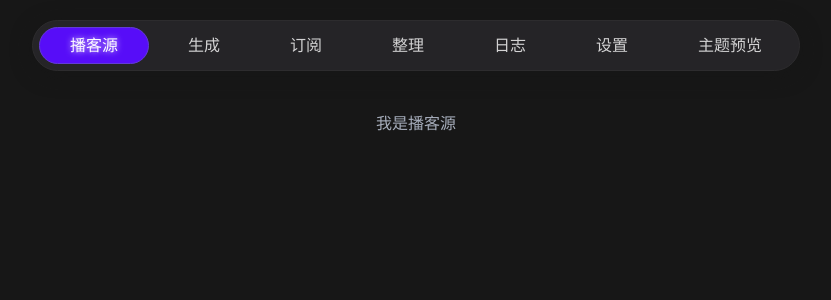
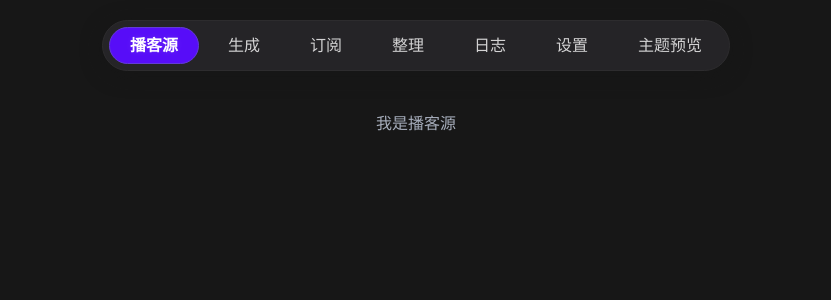
Before and after one commit to Alano-i/audio_tools, a React (Vite) app in the folder frontend/: page /podcastSource in a window 1280 px wide. Shown: the top 300 px of the page, without its empty margins (224-1055 px from the left). Built offline with nearby package versions, Linux system fonts and the light colour scheme; the HTML template or start-up script is replaced by a standard one.

Commit message:
Update index.css

```diff
--- a/frontend/src/components/Tabs/index.css
+++ b/frontend/src/components/Tabs/index.css
@@ -22,7 +22,7 @@
   height: var(--tab-after-height, 0);
   border-radius: 50px;
   content: "";
-  transition: all 0.5s ease;
+  transition: all 0.35s ease;
   border-radius: 100px;
   border: 1px solid #633bd6;
   box-sizing: border-box;
@@ -35,7 +35,7 @@
   justify-content: center; /* 水平居中 */
   font-size: 16px;
   line-height: 2.2;
-  padding: 0 30px 0 30px;
+  padding: 0 20px 0 20px;
   cursor: pointer;
   user-select: none;
   border: 1px solid #623bd600;
@@ -46,7 +46,7 @@
 .my-tab:hover,
 .my-tab.selected {
   color: rgba(255, 255, 255, 0.99);
-  /* font-weight: bold; */
-  text-shadow: 0px 0px 6px rgba(255, 255, 255, 0.8);
+  font-weight: bold;
+  text-shadow: 0px 0px 6px rgba(255, 255, 255, 0.1);
   transition: 0.3s;
 }
```
